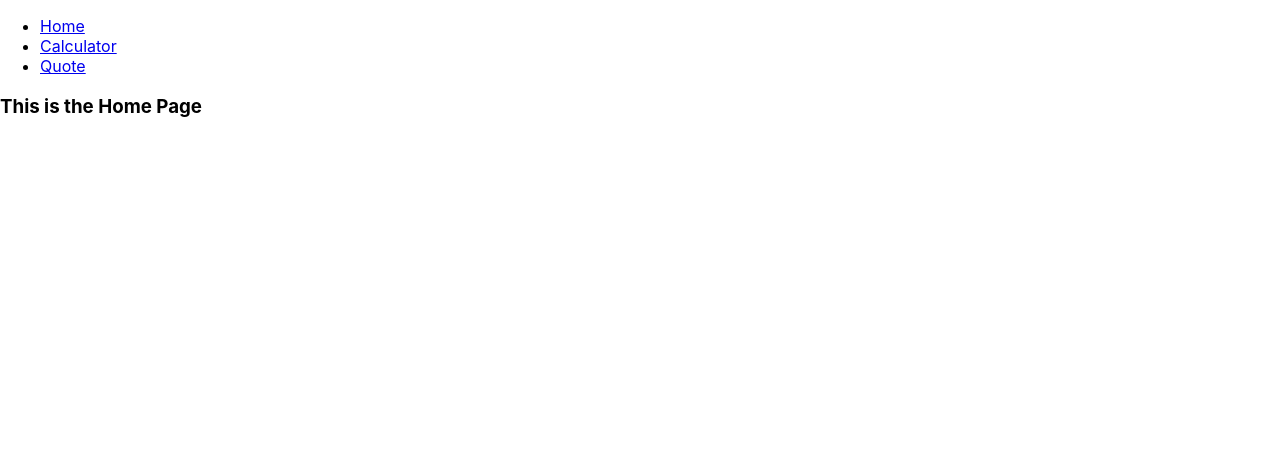
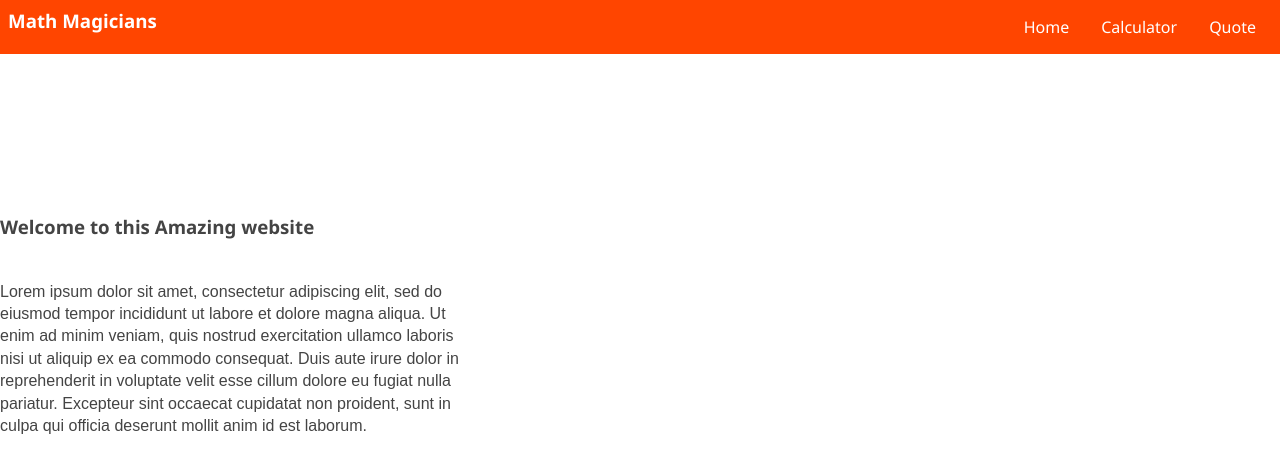
Before and after one commit to AdedayoOpeyemi/Math_Magicians, a React (Create React App) app: page /#/quote in a window 1280 px wide. Shown: the top 472 px of the page. Built offline with nearby package versions, Linux system fonts and the light colour scheme.

Commit message:
Added navbar styling and home page

```diff
--- a/src/App.css
+++ b/src/App.css
@@ -1,3 +1,17 @@
+* {
+  box-sizing: border-box;
+  margin: 0;
+  padding: 0;
+}
+
+body {
+  font-family: "Segoe UI", Arial, sans-serif;
+  line-height: 1.4;
+  color: #444;
+  background: #fff;
+  height: 100vh;
+}
+
 .App {
   text-align: center;
 }
@@ -37,3 +51,15 @@
     transform: rotate(360deg);
   }
 }
+
+/* @media only screen and (max-width: 576px) {...}
+
+@media only screen and (min-width: 576px) {...}
+
+@media only screen and (min-width: 768px) {...}
+
+@media only screen and (min-width: 992px) {...}
+
+@media only screen and (min-width: 1200px) {...}
+
+@media only screen and (min-width: 1400px) {...} */
--- a/src/components/Navbar.js
+++ b/src/components/Navbar.js
@@ -1,5 +1,7 @@
 import React from 'react';
 import { NavLink } from 'react-router-dom';
+import PageLogo from './PageLogo';
+import '../styles/navbar.css';
 
 const Navbar = () => {
   const links = [
@@ -22,6 +24,7 @@ const Navbar = () => {
 
   return (
     <nav className="navBar">
+      <PageLogo />
       <ul>
         {links.map((link) => (
           <li key={link.id}>
--- /dev/null
+++ b/src/components/PageLogo.js
@@ -0,0 +1,7 @@
+import React from 'react';
+import '../styles/pagelogo.css';
+
+const PageLogo = () => (
+  <h3>Math Magicians</h3>
+);
+export default PageLogo;
--- a/src/pages/Home.js
+++ b/src/pages/Home.js
@@ -1,8 +1,21 @@
 import React from 'react';
+import '../styles/home_page.css';
 
 const Home = () => (
-  <div>
-    <h3>This is the Home Page</h3>
+  <div className="home_page">
+    <h3>Welcome to this Amazing website</h3>
+    <div className="content">
+      <p className="welcome_message">
+        Lorem ipsum dolor sit amet, consectetur adipiscing elit,
+        sed do eiusmod tempor incididunt ut labore et dolore magna aliqua.
+        Ut enim ad minim veniam, quis nostrud exercitation ullamco
+        laboris nisi ut aliquip ex ea commodo consequat.
+        Duis aute irure dolor in reprehenderit in voluptate velit esse
+        cillum dolore eu fugiat nulla pariatur.
+        Excepteur sint occaecat cupidatat non proident, sunt in culpa qui
+        officia deserunt mollit anim id est laborum.
+      </p>
+    </div>
   </div>
 );
 export default Home;
--- /dev/null
+++ b/src/styles/home_page.css
@@ -0,0 +1,13 @@
+.home_page {
+  max-width: 1320px;
+  margin-left: auto;
+  margin-right: auto;
+  margin-top: 160px;
+}
+
+.home_page > .content {
+  margin-top: 40px;
+}
+.welcome_message {
+  max-width: 480px;
+}
--- /dev/null
+++ b/src/styles/navbar.css
@@ -0,0 +1,27 @@
+.navBar,
+.navBar ul {
+  display: flex;
+  flex-direction: row;
+  background-color: orangered;
+  color: white;
+  padding: 8px;
+  justify-content: space-between;
+
+}
+
+.navBar ul {
+  list-style: none;
+}
+
+.navBar ul li {
+  text-decoration: none;
+  color: white;
+  padding-left: 8px;
+  padding-right: 8px;
+  margin-left: 16px;
+}
+
+.navBar ul  li a {
+  text-decoration: none;
+  color: white;
+}
--- /dev/null
+++ b/src/styles/pagelogo.css
@@ -0,0 +1,4 @@
+h1 {
+  font-weight: 500;
+  font-size: 32px;
+}
```
